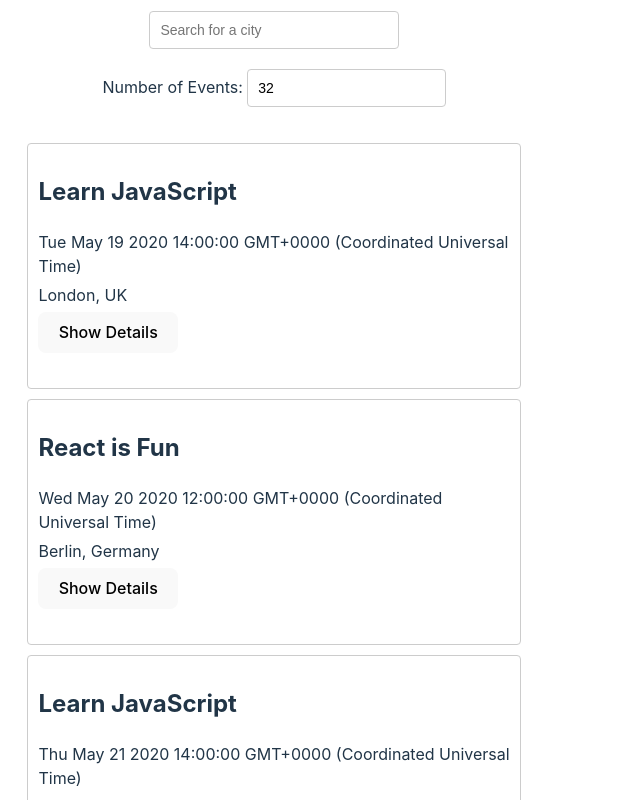
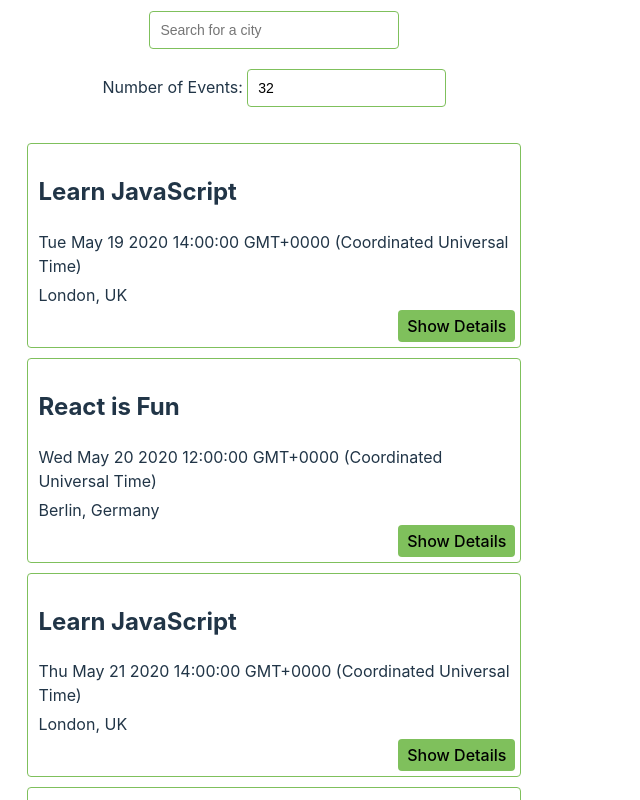
Before and after one commit to daliwa13/meet, a React (Vite) app: page / in a window 1280 px wide. Shown: the top 800 px of the page, without its empty margins (0-640 px from the left). Built offline with nearby package versions, Linux system fonts and the light colour scheme.

Commit message:
Fixed styling to personalize the app and make it readable in both light and dark mode.

```diff
--- a/src/App.css
+++ b/src/App.css
@@ -23,7 +23,7 @@ input[type="number"] {
   padding: 8px 6px 8px 10px;
   border-radius: 4px;
   outline: none;
-  border: 1px solid #ccc;
+  border: 1px solid #7fc05c;
   font-size: 14px;
   line-height: 20px;
   align-self: center;
@@ -56,7 +56,7 @@ input[type="number"] {
 .suggestions>li {
   text-align: left;
   padding: 8px 6px 8px 10px;
-  background-color: #eee;
+  background-color: #7fc05c;
   cursor: default;
 }
 
@@ -66,14 +66,14 @@ input[type="number"] {
 }
 
 .suggestions>li:hover {
-  background-color: #bcdcdb;
+  background-color: #858585;
 }
 
 .event {
   padding: 10px 10px 35px;
   margin-bottom: 10px;
   text-align: left;
-  border: 1px solid #ccc;
+  border: 1px solid #7fc05c;
   border-radius: 4px;
   position: relative;
 }
@@ -86,6 +86,7 @@ input[type="number"] {
   border-radius: 4px;
   outline: none;
   cursor: pointer;
+  background-color: #7fc05c;
 }
 
 .event-details {
--- a/src/components/Event.jsx
+++ b/src/components/Event.jsx
@@ -12,7 +12,7 @@ const Event = ({ event }) => {
       <h2>{eventTitle}</h2>
       <p>{eventDate}</p>
       <p>{eventLocation}</p>
-      <button onClick={() => setShowDetails(!showDetails)}>{showDetails ? "Hide Details" : "Show Details"}</button>
+      <button className="details-btn" onClick={() => setShowDetails(!showDetails)}>{showDetails ? "Hide Details" : "Show Details"}</button>
 
       {showDetails && (
         <div className="event-details">
```
